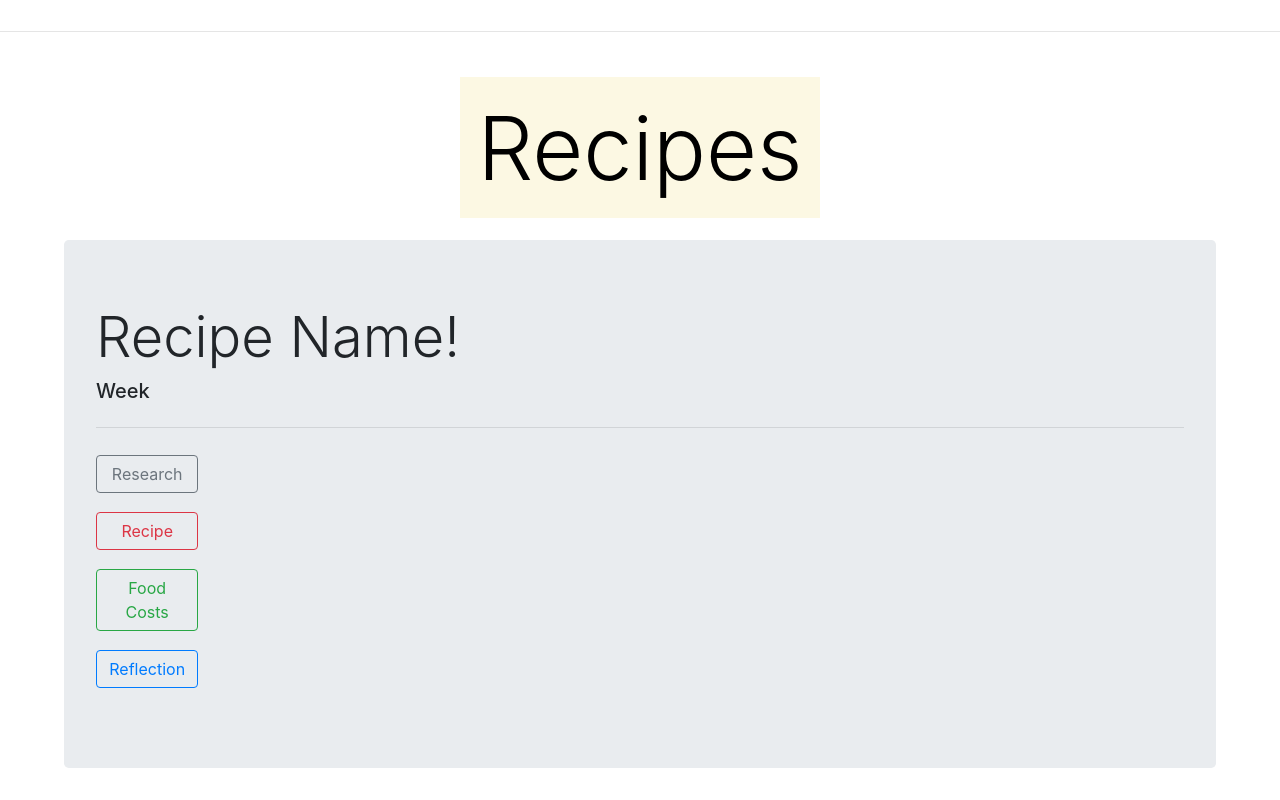
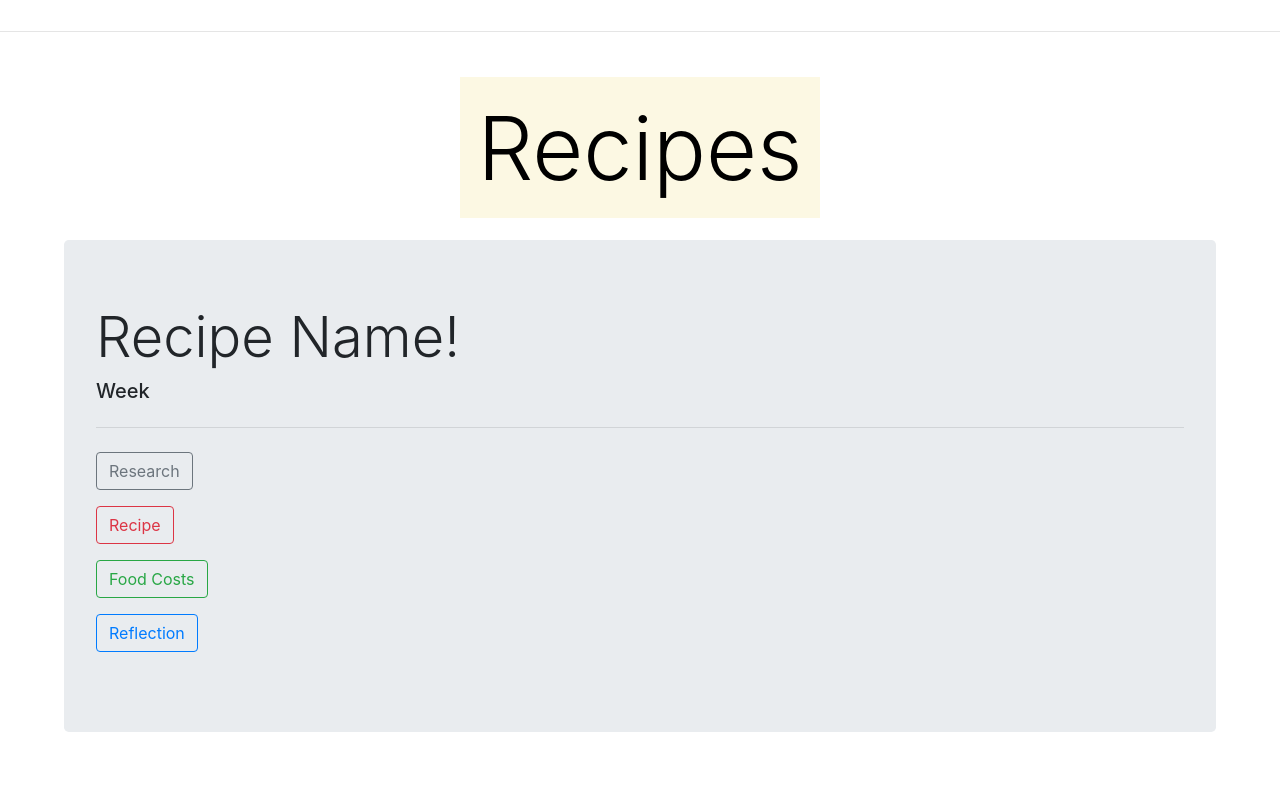
Before and after one commit to dgw0015/charlton-culinary, a React (Create React App) app: page / in a window 1280 px wide. Shown: the part 753-1553 px from the top of the page. After the commit the page ends 1517 px from the top, so only its background shows below. Built offline with nearby package versions, Linux system fonts and the light colour scheme.

Commit message:
spelling corrections.

```diff
--- a/src/App.css
+++ b/src/App.css
@@ -73,8 +73,3 @@ div.row  {
    font-size: 1.5vw;
    font-weight: bold;
 }
-
-.jumbotron button {
-   width: 8vw;
-   margin-top: 3px;
-}
```
